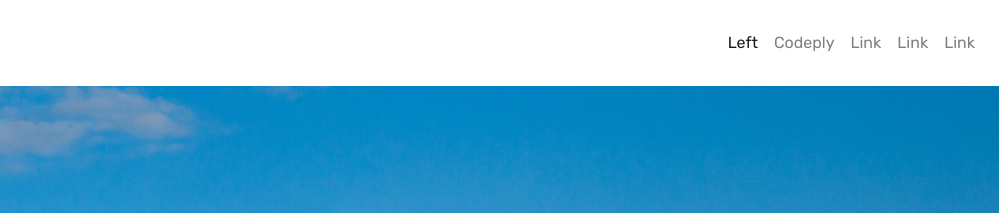
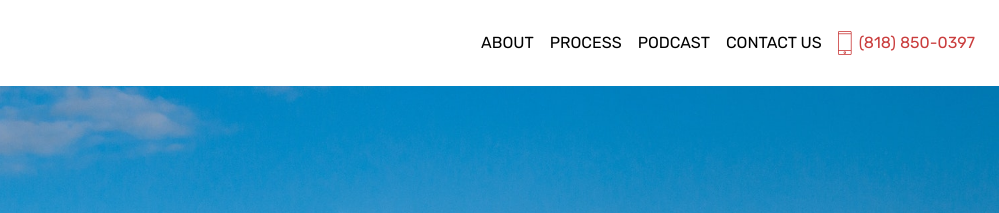
Before and after one commit to RyanSimon/secret-project, a website: page index.html in a window 1280 px wide. Shown: the top 213 px of the page, 281-1280 px from the left. Drawn offline with nearby package versions, Linux system fonts and the light colour scheme.

Commit message:
adjusted nav

```diff
--- a/index.html
+++ b/index.html
@@ -25,19 +25,22 @@
     <div class="navbar-collapse collapse w-100 order-1 dual-collapse2">
         <ul class="navbar-nav ml-auto">
             <li class="nav-item active">
-                <a class="nav-link" href="#">Left</a>
+                <a class="nav-link" href="#">about</a>
             </li>
             <li class="nav-item">
-                <a class="nav-link" href="//codeply.com">Codeply</a>
+                <a class="nav-link" href="#">process</a>
             </li>
             <li class="nav-item">
-                <a class="nav-link" href="#">Link</a>
+                <a class="nav-link" href="#">podcast</a>
             </li>
             <li class="nav-item">
-                <a class="nav-link" href="#">Link</a>
+                <a class="nav-link" href="#">contact us</a>
             </li>
             <li class="nav-item">
-                <a class="nav-link" href="#">Link</a>
+                <div class="nav-link phone">
+                    <img src="assets/phone-icon/phone-icon@2x.png" width="14" height="24" />
+                    (818) 850-0397
+                </div>
             </li>
         </ul>
     </div>
@@ -214,8 +217,9 @@
 </section>
 
 <!-- <editor-fold desc="Scripts"> -->
-<script type="application/javascript" rel="script" src="js/bootstrap.bundle.min.js"></script>
-<script type="application/javascript" rel="script" src="js/bootstrap.min.js"></script>
+<script src="https://code.jquery.com/jquery-3.2.1.slim.min.js" integrity="sha384-KJ3o2DKtIkvYIK3UENzmM7KCkRr/rE9/Qpg6aAZGJwFDMVNA/GpGFF93hXpG5KkN" crossorigin="anonymous"></script>
+<script src="https://cdnjs.cloudflare.com/ajax/libs/popper.js/1.12.9/umd/popper.min.js" integrity="sha384-ApNbgh9B+Y1QKtv3Rn7W3mgPxhU9K/ScQsAP7hUibX39j7fakFPskvXusvfa0b4Q" crossorigin="anonymous"></script>
+<script src="https://maxcdn.bootstrapcdn.com/bootstrap/4.0.0/js/bootstrap.min.js" integrity="sha384-JZR6Spejh4U02d8jOt6vLEHfe/JQGiRRSQQxSfFWpi1MquVdAyjUar5+76PVCmYl" crossorigin="anonymous"></script>
 <!-- </editor-fold> -->
 </body>
 </html>
--- a/scss/_index.scss
+++ b/scss/_index.scss
@@ -8,8 +8,26 @@ body {
   color: #000;
 }
 
-.navigation {
-  text-align: center;
+.navbar {
+  a {
+    color: #000 !important;
+  }
+
+  a:hover {
+    color: $primaryColor !important;
+  }
+
+  .nav-link {
+    text-transform: uppercase;
+  }
+
+  .phone {
+    color: $primaryColor !important;
+
+    img {
+      margin-right: 0.2rem;
+    }
+  }
 }
 
 .hero {
```
Also changed, not shown: css/main.css.
